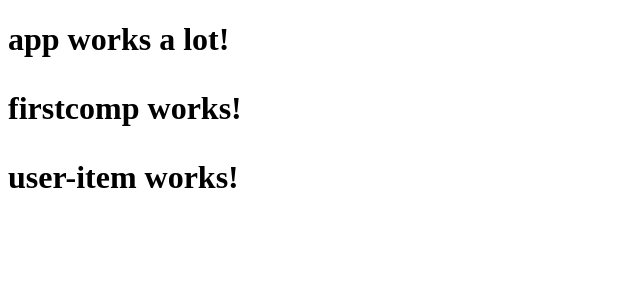
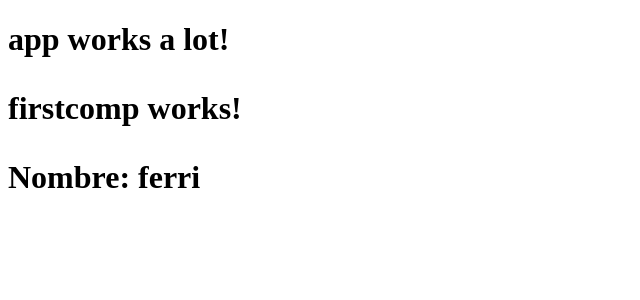
Before and after one commit to ftorredeflot/angular2-test, an Angular app: page / in a window 1280 px wide. Shown: the top 300 px of the page, without its empty margins (0-640 px from the left). Built offline with nearby package versions, Linux system fonts and the light colour scheme.

Commit message:
modificando componente

```diff
--- a/src/app/user-item/user-item.component.html
+++ b/src/app/user-item/user-item.component.html
@@ -1,3 +1,3 @@
 <p>
-  user-item works!
+  <b>Nombre:</b> {{name}}
 </p>
--- a/src/app/user-item/user-item.component.ts
+++ b/src/app/user-item/user-item.component.ts
@@ -6,8 +6,11 @@ import { Component, OnInit } from '@angular/core';
   styleUrls: ['./user-item.component.css']
 })
 export class UserItemComponent implements OnInit {
+  name:string;
 
-  constructor() { }
+  constructor() {
+    this.name="ferri";
+  }
 
   ngOnInit() {
   }
```
